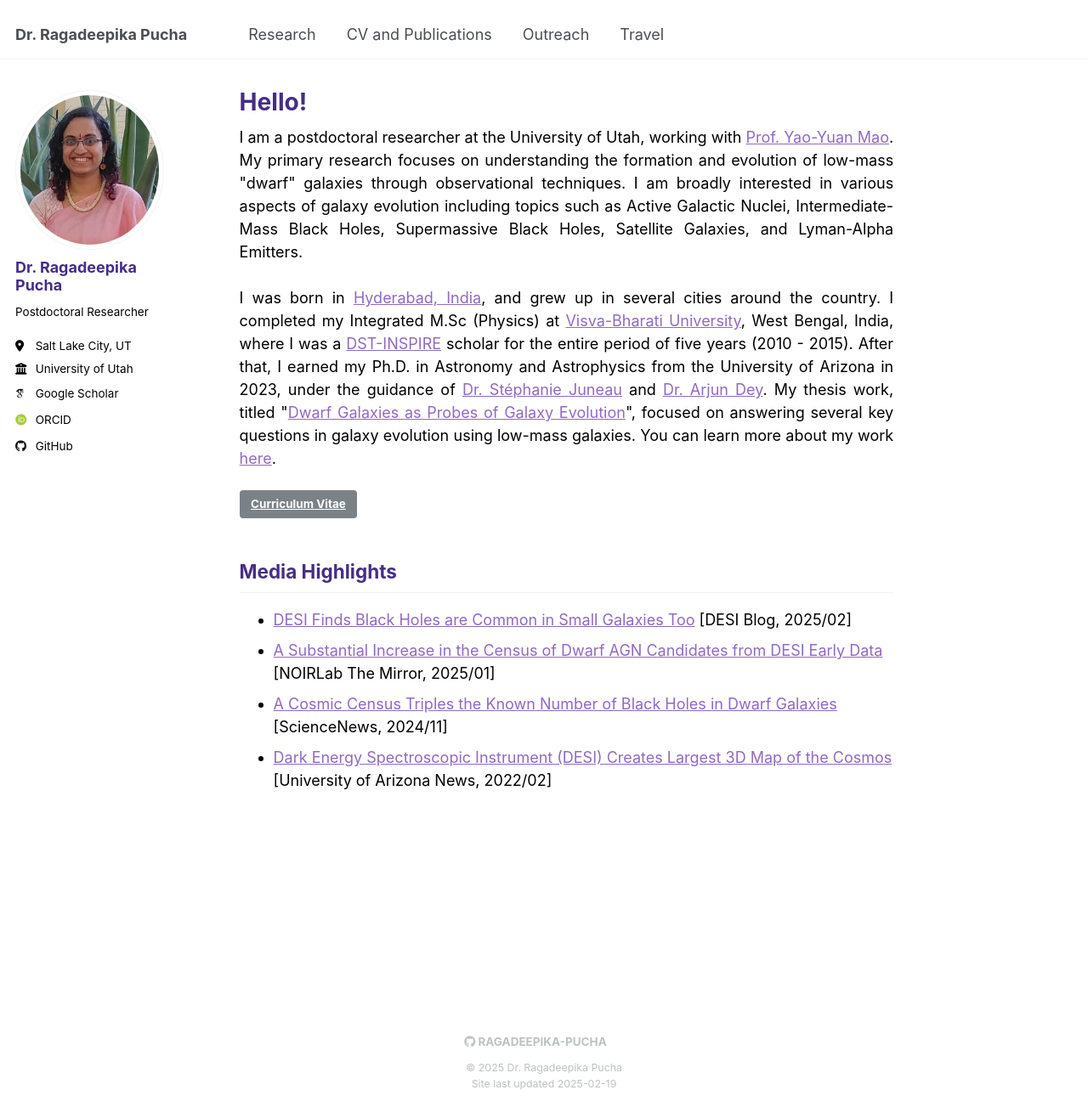
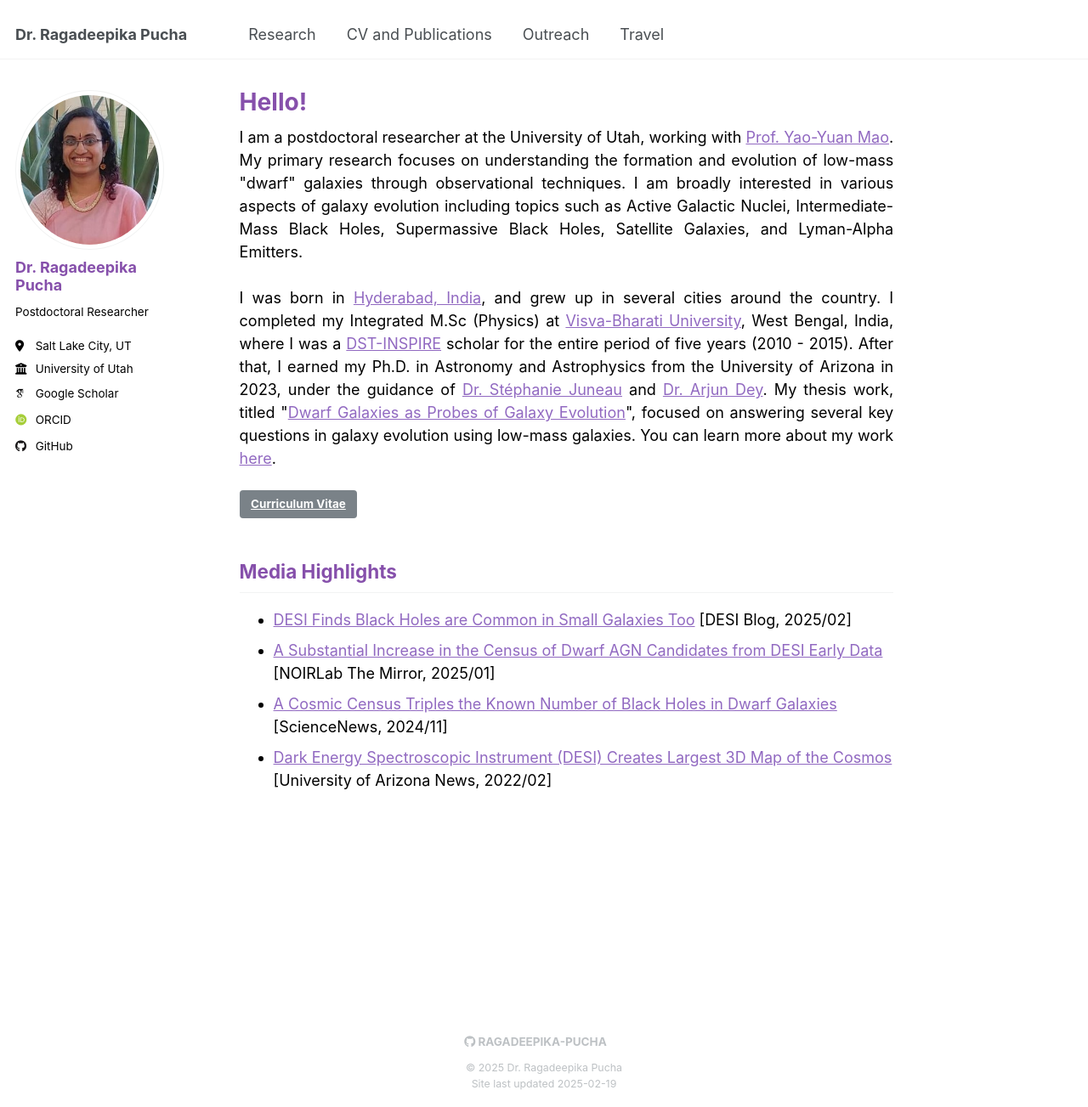
Before and after one commit to Ragadeepika-Pucha/Ragadeepika-Pucha.github.io, a Jekyll site: the page built from _pages/about.md, in a window 1280 px wide and 1303 px high. Shown: the whole window at 85% size. Built offline with Jekyll 4.4.1, drawn with Linux system fonts in a browser that asks for light colours; some web fonts are replaced.

Commit message:
testing royal purple

```diff
--- a/_sass/layout/_base.scss
+++ b/_sass/layout/_base.scss
@@ -29,7 +29,7 @@ h1, h2, h3, h4, h5, h6 {
   line-height: 1.2;
   font-family: $header-font-family;
   font-weight: bold;
-  color: #462d86;
+  color: var(--global-heading-color);
 }
 
 h1 {
--- a/_sass/theme/_default.scss
+++ b/_sass/theme/_default.scss
@@ -9,7 +9,7 @@ $darker-gray                : mix(#000, $gray, 60%);
 $light-gray                 : mix(#fff, $gray, 50%);
 $lighter-gray               : mix(#fff, $gray, 90%);
 $black                      : #000;
-$purple                     : #462d86;
+$purple                     : #8650ab;
 $light-purple               : #9169c1;
 $faint-purple               : #b793d2;
 
```
